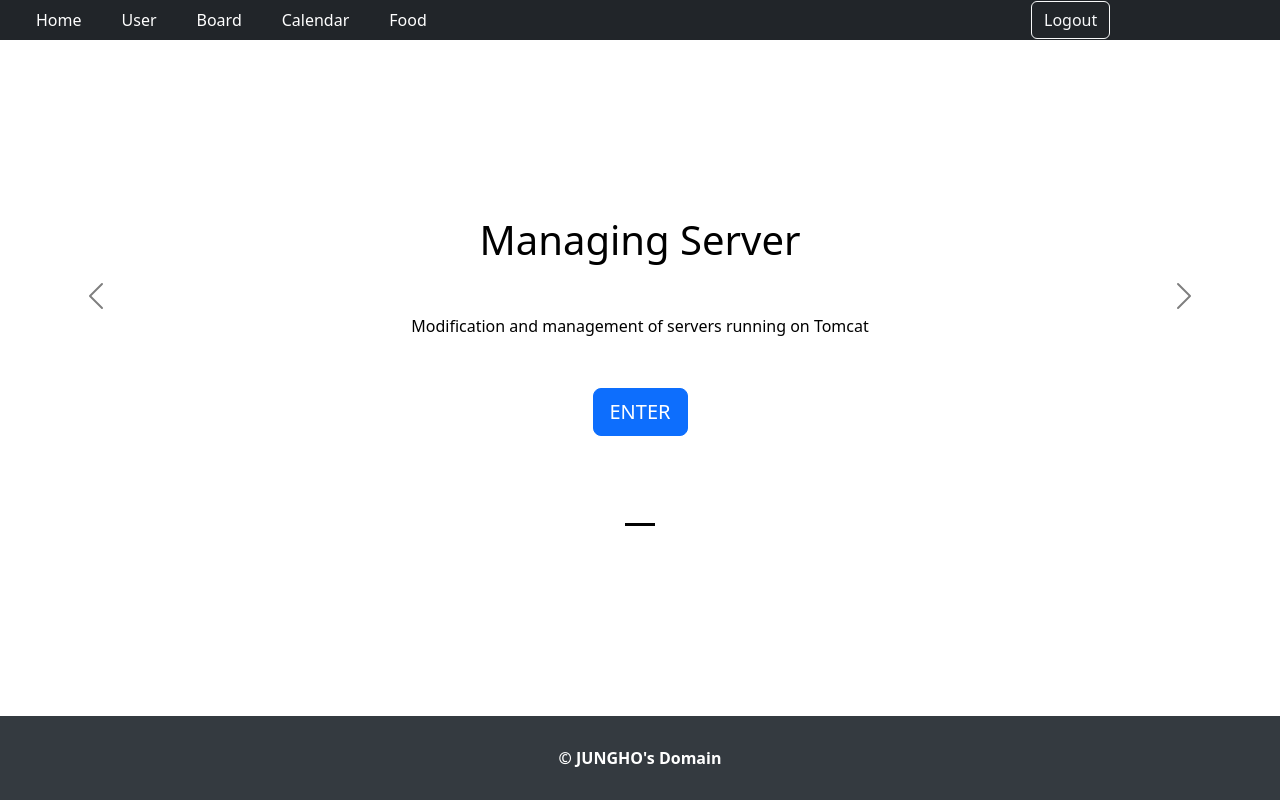
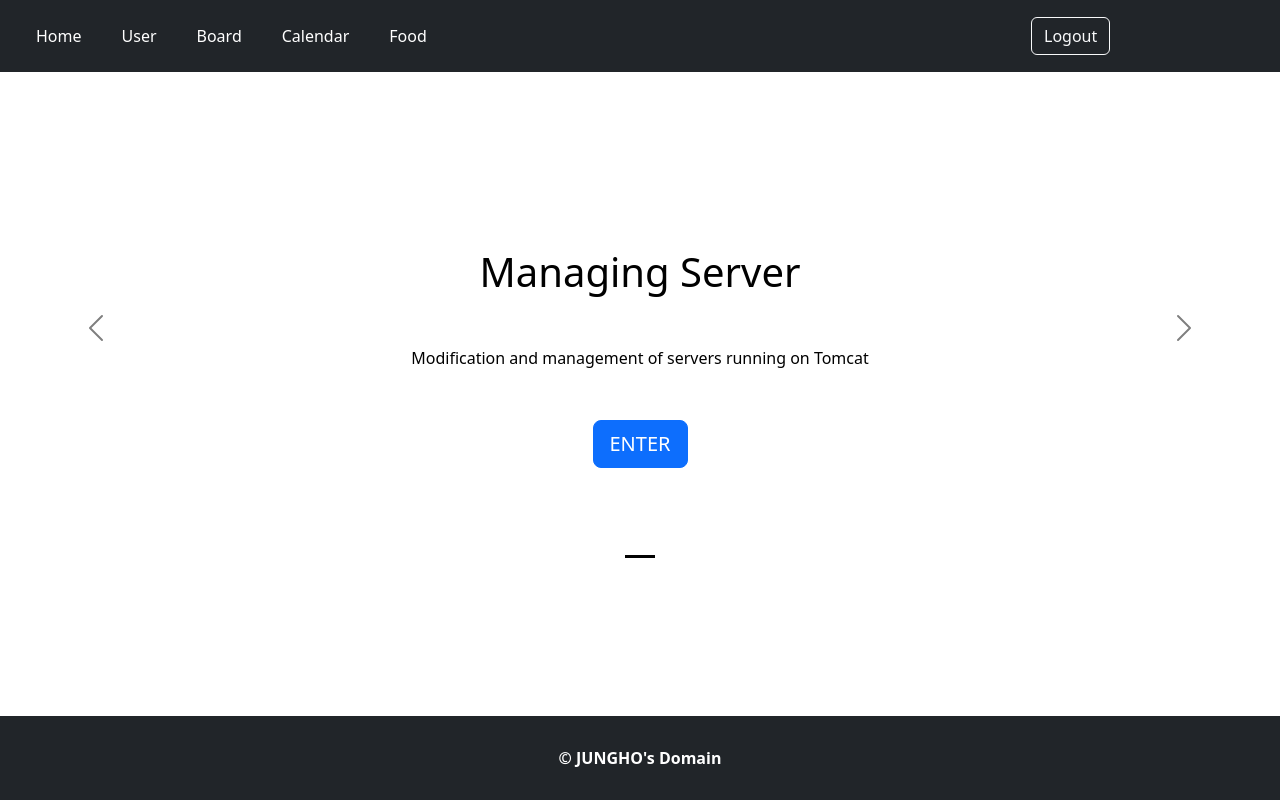
Before and after one commit to JUNGHO-GIT/LIFECHANGE, a React (Create React App) app in the folder client/: page / in a window 1280 px wide. Built offline with nearby package versions, Linux system fonts and the light colour scheme.

Commit message:
modified:   client/src/assets/css/Custom.css modified:   client/src/layout/Footer.tsx modified:   client/src/layout/Header.tsx

```diff
--- a/client/src/assets/css/Custom.css
+++ b/client/src/assets/css/Custom.css
@@ -254,6 +254,28 @@
 .pe-18 {padding-right: 90px !important;}
 .pe-19 {padding-right: 95px !important;}
 .pe-20 {padding-right: 100px !important;}
+
+/** position **************************************************************************************/
+.pos-r {position: relative !important;}
+.pos-a {position: absolute !important;}
+.pos-f {position: fixed !important;}
+.pos-s {position: static !important;}
+.pos-rb {position: relative; bottom: 0 !important;}
+.pos-ab {position: absolute; bottom: 0 !important;}
+.pos-fb {position: fixed; bottom: 0 !important;}
+.pos-sb {position: static; bottom: 0 !important;}
+.pos-rt {position: relative; top: 0 !important;}
+.pos-at {position: absolute; top: 0 !important;}
+.pos-ft {position: fixed; top: 0 !important;}
+.pos-st {position: static; top: 0 !important;}
+.pos-rl {position: relative; left: 0 !important;}
+.pos-al {position: absolute; left: 0 !important;}
+.pos-fl {position: fixed; left: 0 !important;}
+.pos-sl {position: static; left: 0 !important;}
+.pos-rr {position: relative; right: 0 !important;}
+.pos-ar {position: absolute; right: 0 !important;}
+.pos-fr {position: fixed; right: 0 !important;}
+.pos-sr {position: static; right: 0 !important;}
 
 /** font size custom ******************************************************************************/
 .fs-1 {font-size: 1px !important;}
@@ -541,7 +563,6 @@ html {
   vertical-align: middle !important;
 }
 
-
 /** loader ****************************************************************************************/
 /** <div class="background"><div class="loader"></div></div> **/
 .background {
--- a/client/src/layout/Footer.tsx
+++ b/client/src/layout/Footer.tsx
@@ -1,34 +1,17 @@
 // Footer.tsx
 import React from "react";
-import {createGlobalStyle} from "styled-components";
 import "../assets/css/Custom.css";
 
 // ------------------------------------------------------------------------------------------------>
-const FooterStyle = createGlobalStyle`
-  .footer {
-    width: 100%;
-    background-color: #343a40;
-    color: white;
-    text-align: center;
-    font-weight: bolder;
-    bottom: 0;
-    position: fixed;
-    z-index: 9999;
-  }
-`;
-
-// ------------------------------------------------------------------------------------------------>
 const Footer = () => {
-
-  // ---------------------------------------------------------------------------------------------->
   return (
-    <footer className="footer"><FooterStyle />
-      <div className="row pb-6 pt-6">
+    <div className="container-fluid bg-dark pos-fb">
+      <div className="row d-flex pb-6 pt-6">
         <div className="col-12 custom-flex-center">
-          <span className="">&copy; JUNGHO's Domain</span>
+          <span className="tc-w fw-8">&copy; JUNGHO's Domain</span>
         </div>
       </div>
-    </footer>
+    </div>
   );
 };
 
--- a/client/src/layout/Header.tsx
+++ b/client/src/layout/Header.tsx
@@ -12,31 +12,11 @@ const Header = () => {
   const navList = () => {
     return (
       <ul className="nav">
-        <li>
-          <Link to="/" className="nav-link text-hover ms-2 text-white">
-            Home
-          </Link>
-        </li>
-        <li>
-          <Link to="/userDetail" className="nav-link text-hover ms-2 text-white">
-            User
-          </Link>
-        </li>
-        <li>
-          <Link to="/boardList" className="nav-link text-hover ms-2 text-white">
-            Board
-          </Link>
-        </li>
-        <li>
-          <Link to="/calendarList" className="nav-link text-hover ms-2 text-white">
-            Calendar
-          </Link>
-        </li>
-        <li>
-          <Link to="/foodList" className="nav-link text-hover ms-2 text-white">
-            Food
-          </Link>
-        </li>
+        <li><Link to="/" className="nav-link text-hover tc-w ms-2">Home</Link></li>
+        <li><Link to="/userDetail" className="nav-link text-hover tc-w ms-2">User</Link></li>
+        <li><Link to="/boardList" className="nav-link text-hover tc-w ms-2">Board</Link></li>
+        <li><Link to="/calendarList" className="nav-link text-hover tc-w ms-2">Calendar</Link></li>
+        <li><Link to="/foodList" className="nav-link text-hover tc-w ms-2">Food</Link></li>
       </ul>
     );
   };
@@ -72,13 +52,9 @@ const Header = () => {
   // ---------------------------------------------------------------------------------------------->
   return (
     <div className="container-fluid bg-dark">
-      <div className="row custom-flex-center">
-        <div className="col-8">
-          {navList()}
-        </div>
-        <div className="col-4">
-          {formList()}
-        </div>
+      <div className="row custom-flex-center pt-3 pb-3">
+        <div className="col-8">{navList()}</div>
+        <div className="col-4">{formList()}</div>
       </div>
     </div>
   );
```
